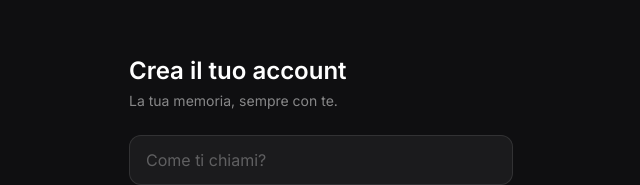
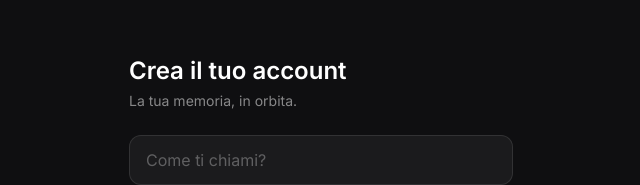
Before and after one commit to Ghostlineapps/imrecall, a Next.js app: page /signup in a window 1280 px wide. Shown: the part 113-298 px from the top of the page, without its empty margins (319-959 px from the left). Built offline with nearby package versions, Linux system fonts and the light colour scheme.

Commit message:
Update signup tagline to new brand pillar: la tua memoria, in orbita

```diff
--- a/src/app/(auth)/signup/page.tsx
+++ b/src/app/(auth)/signup/page.tsx
@@ -67,7 +67,7 @@ export default function SignupPage() {
         <div>
           <h1 className="text-2xl font-semibold">Crea il tuo account</h1>
           <p className="text-white/50 text-sm mt-1">
-            La tua memoria, sempre con te.
+            La tua memoria, in orbita.
           </p>
         </div>
 
```
